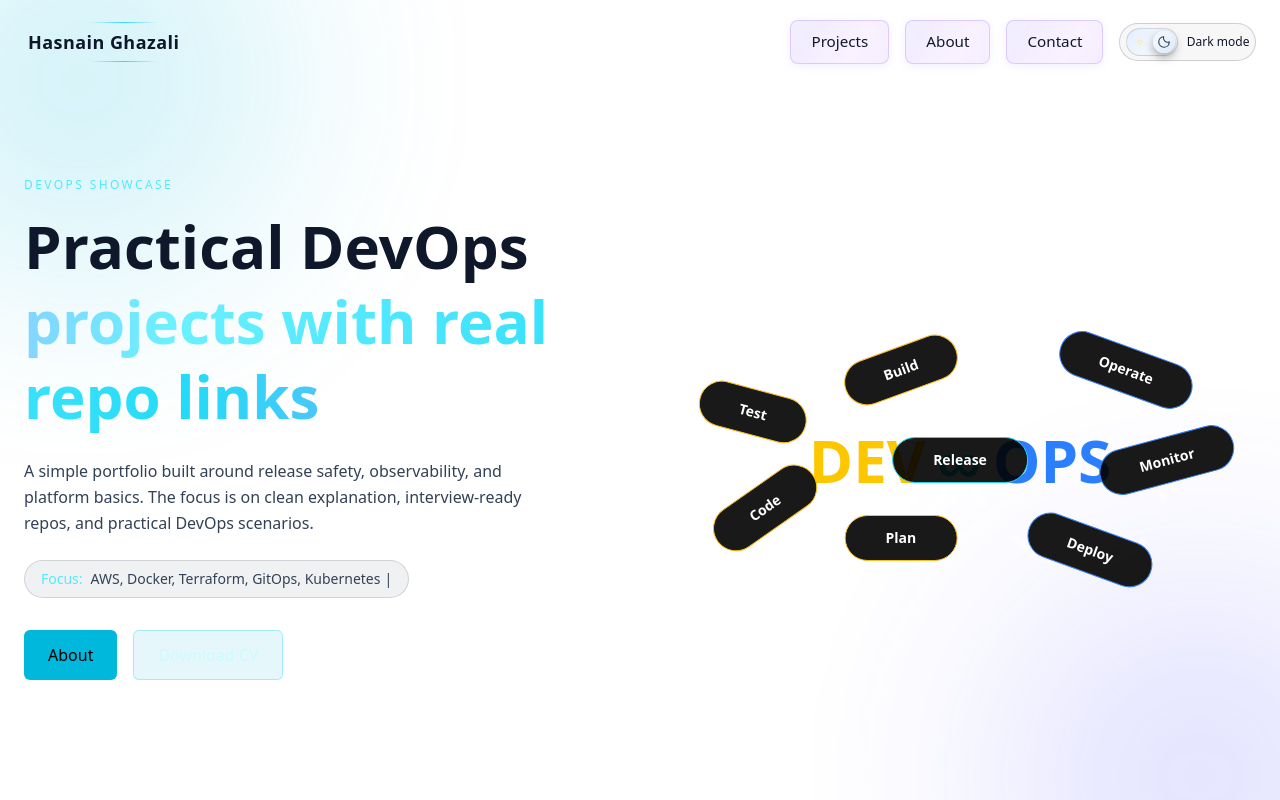
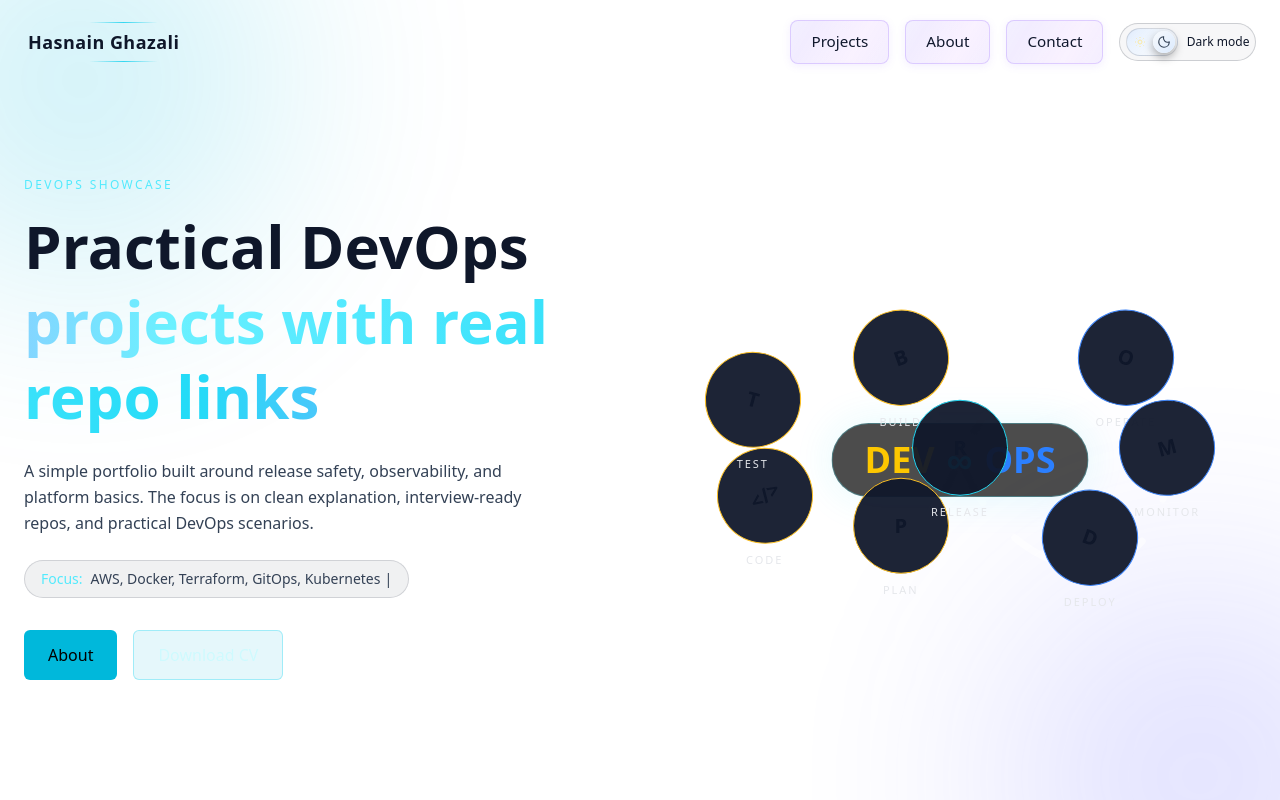
Before and after one commit to devopsghazali/resume, a React (Vite) app: page / in a window 1280 px wide. Shown: the top 800 px of the page. Built offline with nearby package versions, Linux system fonts and the light colour scheme.

Commit message:
remove devops infinity tool popup

```diff
--- a/src/components/DevOpsInfinity.jsx
+++ b/src/components/DevOpsInfinity.jsx
@@ -1,147 +1,22 @@
-import { useEffect, useMemo, useState } from "react";
-import { devopsTools } from "../data/devopsTools";
+import { useMemo, useState } from "react";
 
-const stageMeta = {
-  plan: {
-    title: "Plan Stage",
-    subtitle: "Planning and coordination tools used before implementation starts.",
-    accent: "#f59e0b",
-    symbol: "P",
-  },
-  code: {
-    title: "Code Stage",
-    subtitle: "Version control and collaboration tools for source management.",
-    accent: "#fbbf24",
-    symbol: "</>",
-  },
-  build: {
-    title: "Build Stage",
-    subtitle: "Build and packaging tools used for repeatable delivery.",
-    accent: "#f97316",
-    symbol: "B",
-  },
-  test: {
-    title: "Test Stage",
-    subtitle: "Validation and quality gates before release promotion.",
-    accent: "#eab308",
-    symbol: "T",
-  },
-  release: {
-    title: "Release Stage",
-    subtitle: "Automation and orchestration tools for controlled promotion.",
-    accent: "#22d3ee",
-    symbol: "R",
-  },
-  deploy: {
-    title: "Deploy Stage",
-    subtitle: "Container and cluster delivery tools for runtime rollout.",
-    accent: "#3b82f6",
-    symbol: "D",
-  },
-  operate: {
-    title: "Operate Stage",
-    subtitle: "Operating system and runtime tools for system management.",
-    accent: "#60a5fa",
-    symbol: "O",
-  },
-  monitor: {
-    title: "Monitor Stage",
-    subtitle: "Observation and alerting tools for ongoing visibility.",
-    accent: "#38bdf8",
-    symbol: "M",
-  },
-};
+const stages = [
+  { id: "code", label: "Code", top: "58%", left: "17%", rotate: "-35deg", color: "#fbbf24" },
+  { id: "build", label: "Build", top: "35%", left: "40%", rotate: "-20deg", color: "#fbbf24" },
+  { id: "plan", label: "Plan", top: "63%", left: "40%", rotate: "0deg", color: "#fbbf24" },
+  { id: "test", label: "Test", top: "42%", left: "15%", rotate: "15deg", color: "#fbbf24" },
+  { id: "release", label: "Release", top: "50%", left: "50%", rotate: "0deg", color: "#22d3ee" },
+  { id: "deploy", label: "Deploy", top: "65%", left: "72%", rotate: "20deg", color: "#3b82f6" },
+  { id: "operate", label: "Operate", top: "35%", left: "78%", rotate: "20deg", color: "#3b82f6" },
+  { id: "monitor", label: "Monitor", top: "50%", left: "85%", rotate: "-15deg", color: "#3b82f6" },
+];
 
-const toolCardMeta = {
-  Jira: { accent: "#38bdf8", symbol: "J" },
-  Confluence: { accent: "#818cf8", symbol: "C" },
-  Git: { accent: "#f97316", symbol: "G" },
-  GitHub: { accent: "#94a3b8", symbol: "GH" },
-  GitLab: { accent: "#fb7185", symbol: "GL" },
-  Maven: { accent: "#c084fc", symbol: "M" },
-  Gradle: { accent: "#a3e635", symbol: "G" },
-  npm: { accent: "#f97316", symbol: "N" },
-  Jest: { accent: "#fbbf24", symbol: "J" },
-  SonarQube: { accent: "#06b6d4", symbol: "SQ" },
-  "GitHub Actions": { accent: "#60a5fa", symbol: "GA" },
-  "GitLab CI": { accent: "#fb7185", symbol: "GC" },
-  Docker: { accent: "#38bdf8", symbol: "D" },
-  Kubernetes: { accent: "#3b82f6", symbol: "K" },
-  Linux: { accent: "#eab308", symbol: "LX" },
-  Systemd: { accent: "#f59e0b", symbol: "SD" },
-  Prometheus: { accent: "#fb7185", symbol: "PM" },
-  Grafana: { accent: "#f97316", symbol: "GF" },
-};
+const DevOpsInfinity = () => {
+  const [hoveredStage, setHoveredStage] = useState(null);
 
-function ToolTile({ name }) {
-  const meta = toolCardMeta[name] ?? { accent: "#22d3ee", symbol: name.slice(0, 2).toUpperCase() };
-  const gradientId = `grad-${name.replace(/\s+/g, "-")}`;
+  const activeLine = useMemo(() => stages.find((item) => item.id === hoveredStage) ?? null, [hoveredStage]);
 
   return (
-    <div className="rounded-2xl border border-white/10 bg-white/5 p-3 shadow-[0_10px_20px_rgba(0,0,0,0.18)]">
-      <div
-        className="mb-2 flex h-20 items-center justify-center rounded-xl border border-white/10"
-        style={{
-          background: `linear-gradient(135deg, ${meta.accent}22, rgba(15, 23, 42, 0.95))`,
-        }}
-      >
-        <svg viewBox="0 0 120 120" className="h-14 w-14" aria-hidden="true">
-          <defs>
-            <linearGradient id={gradientId} x1="0%" y1="0%" x2="100%" y2="100%">
-              <stop offset="0%" stopColor={meta.accent} stopOpacity="1" />
-              <stop offset="100%" stopColor="#ffffff" stopOpacity="0.35" />
-            </linearGradient>
-          </defs>
-          <circle cx="60" cy="60" r="42" fill={`url(#${gradientId})`} opacity="0.2" />
-          <circle cx="60" cy="60" r="38" fill="none" stroke={meta.accent} strokeWidth="2.5" opacity="0.85" />
-          <text
-            x="60"
-            y="68"
-            textAnchor="middle"
-            fontSize="24"
-            fontWeight="700"
-            fill="#ffffff"
-            fontFamily="Segoe UI, Arial, sans-serif"
-          >
-            {meta.symbol}
-          </text>
-        </svg>
-      </div>
-      <p className="text-center text-xs font-medium text-gray-100">{name}</p>
-    </div>
-  );
-}
-
-const DevOpsInfinity = () => {
-  const [activeStage, setActiveStage] = useState(null);
-  const [hoveredStage, setHoveredStage] = useState(null);
-
-  const stages = useMemo(
-    () => [
-      { id: "code", label: "Code", top: "58%", left: "17%", rotate: "-35deg", color: "#fbbf24", size: "lg" },
-      { id: "build", label: "Build", top: "35%", left: "40%", rotate: "-20deg", color: "#fbbf24", size: "lg" },
-      { id: "plan", label: "Plan", top: "63%", left: "40%", rotate: "0deg", color: "#fbbf24", size: "lg" },
-      { id: "test", label: "Test", top: "42%", left: "15%", rotate: "15deg", color: "#fbbf24", size: "lg" },
-      { id: "release", label: "Release", top: "50%", left: "50%", rotate: "0deg", color: "#22d3ee", size: "lg" },
-      { id: "deploy", label: "Deploy", top: "65%", left: "72%", rotate: "20deg", color: "#3b82f6", size: "lg" },
-      { id: "operate", label: "Operate", top: "35%", left: "78%", rotate: "20deg", color: "#3b82f6", size: "lg" },
-      { id: "monitor", label: "Monitor", top: "50%", left: "85%", rotate: "-15deg", color: "#3b82f6", size: "lg" },
-    ],
-    []
-  );
-
-  const selectedStage = activeStage ? stageMeta[activeStage] : null;
-  const selectedTools = activeStage ? devopsTools[activeStage] ?? [] : [];
-
-  useEffect(() => {
-    document.body.style.overflow = activeStage ? "hidden" : "";
-    return () => {
-      document.body.style.overflow = "";
-    };
-  }, [activeStage]);
-
-  return (
-    <>
     <div className="relative w-full h-[420px] md:h-[600px] overflow-hidden flex items-center justify-center">
       <svg className="absolute inset-0 w-full h-full" viewBox="0 0 100 60" xmlns="http://www.w3.org/2000/svg">
         <path
@@ -160,50 +35,63 @@ const DevOpsInfinity = () => {
           opacity="0.55"
           className="animate-flow"
         />
+        {activeLine && (
+          <line
+            x1="50"
+            y1="30"
+            x2={parseFloat(activeLine.left)}
+            y2={parseFloat(activeLine.top)}
+            stroke="rgba(34,211,238,0.88)"
+            strokeWidth="0.9"
+            strokeLinecap="round"
+            strokeDasharray="4 3"
+          />
+        )}
       </svg>
 
       {stages.map((stage) => {
-          const active = activeStage === stage.id || hoveredStage === stage.id;
+        const active = hoveredStage === stage.id;
 
         return (
           <button
             key={stage.id}
             className="absolute -translate-x-1/2 -translate-y-1/2 z-10"
             style={{ top: stage.top, left: stage.left }}
-              onClick={() => setActiveStage(stage.id)}
             onMouseEnter={() => setHoveredStage(stage.id)}
             onMouseLeave={() => setHoveredStage(null)}
             type="button"
+            aria-label={stage.label}
           >
             <div
-                className={`
-                  ${stage.size === "lg" ? "px-10 py-3 text-sm" : "px-4 py-1.5 text-xs"}
-                  rounded-full font-semibold transition-all
-                `}
+              className="
+                h-20 w-20 md:h-24 md:w-24 rounded-full
+                flex items-center justify-center
+                border transition duration-300
+                text-white font-semibold
+              "
               style={{
-                  background: active ? stage.color : "rgba(0,0,0,0.9)",
-                  color: active ? "#000" : "#fff",
-                  border: `1.5px solid ${stage.color}`,
-                  boxShadow: active ? `0 0 18px ${stage.color}` : "none",
-                  transform: `scale(${active ? 1.15 : 1}) rotate(${stage.rotate})`,
+                background: active ? stage.color : "rgba(15, 23, 42, 0.94)",
+                borderColor: stage.color,
+                boxShadow: active ? `0 0 24px ${stage.color}` : "none",
+                transform: active ? "scale(1.08)" : `rotate(${stage.rotate})`,
               }}
             >
+              <span className="text-lg font-black md:text-xl">{stage.id === "code" ? "</>" : stage.label[0]}</span>
+            </div>
+            <span className="mt-2 block text-[11px] font-medium uppercase tracking-[0.18em] text-gray-200">
               {stage.label}
-              </div>
+            </span>
           </button>
         );
       })}
 
-        <button
-          type="button"
-          onClick={() => setActiveStage("release")}
-          className="absolute flex gap-3 text-6xl font-black pointer-events-auto select-none"
-          aria-label="Open release tools"
-        >
+      <div className="absolute left-1/2 top-1/2 -translate-x-1/2 -translate-y-1/2 select-none">
+        <div className="flex items-center gap-3 rounded-full border border-cyan-300/30 bg-black/70 px-8 py-4 text-4xl font-black shadow-[0_0_40px_rgba(34,211,238,0.12)]">
           <span className="text-yellow-400">DEV</span>
           <span className="text-cyan-400">∞</span>
           <span className="text-blue-500">OPS</span>
-        </button>
+        </div>
+      </div>
 
       <style>{`
         @keyframes flow {
@@ -215,39 +103,6 @@ const DevOpsInfinity = () => {
         }
       `}</style>
     </div>
-
-      {activeStage && selectedStage && (
-        <div className="fixed inset-0 z-50 flex items-center justify-center bg-[#0b0f1a]/85 backdrop-blur-md px-4 py-8">
-          <div className="w-full max-w-5xl rounded-[2rem] border border-white/10 bg-[#0e1322]/95 p-6 md:p-8 shadow-2xl shadow-cyan-950/30">
-            <div className="mb-6 flex items-start justify-between gap-4">
-              <div>
-                <p className="text-xs uppercase tracking-[0.24em] text-cyan-300 mb-3">
-                  Clicked stage
-                </p>
-                <h3 className="text-3xl md:text-4xl font-bold text-white">{selectedStage.title}</h3>
-                <p className="mt-3 max-w-2xl text-sm md:text-base text-gray-300">
-                  {selectedStage.subtitle}
-                </p>
-              </div>
-
-              <button
-                type="button"
-                onClick={() => setActiveStage(null)}
-                className="rounded-full border border-white/10 bg-white/5 px-4 py-2 text-sm text-white hover:border-cyan-300/50 hover:bg-white/10"
-              >
-                Close
-              </button>
-            </div>
-
-            <div className="grid gap-4 sm:grid-cols-2 lg:grid-cols-4">
-              {selectedTools.map((tool) => (
-                <ToolTile key={tool} name={tool} />
-              ))}
-            </div>
-          </div>
-        </div>
-      )}
-    </>
   );
 };
 
```
Lines whose indentation alone changed are shown as unchanged.
